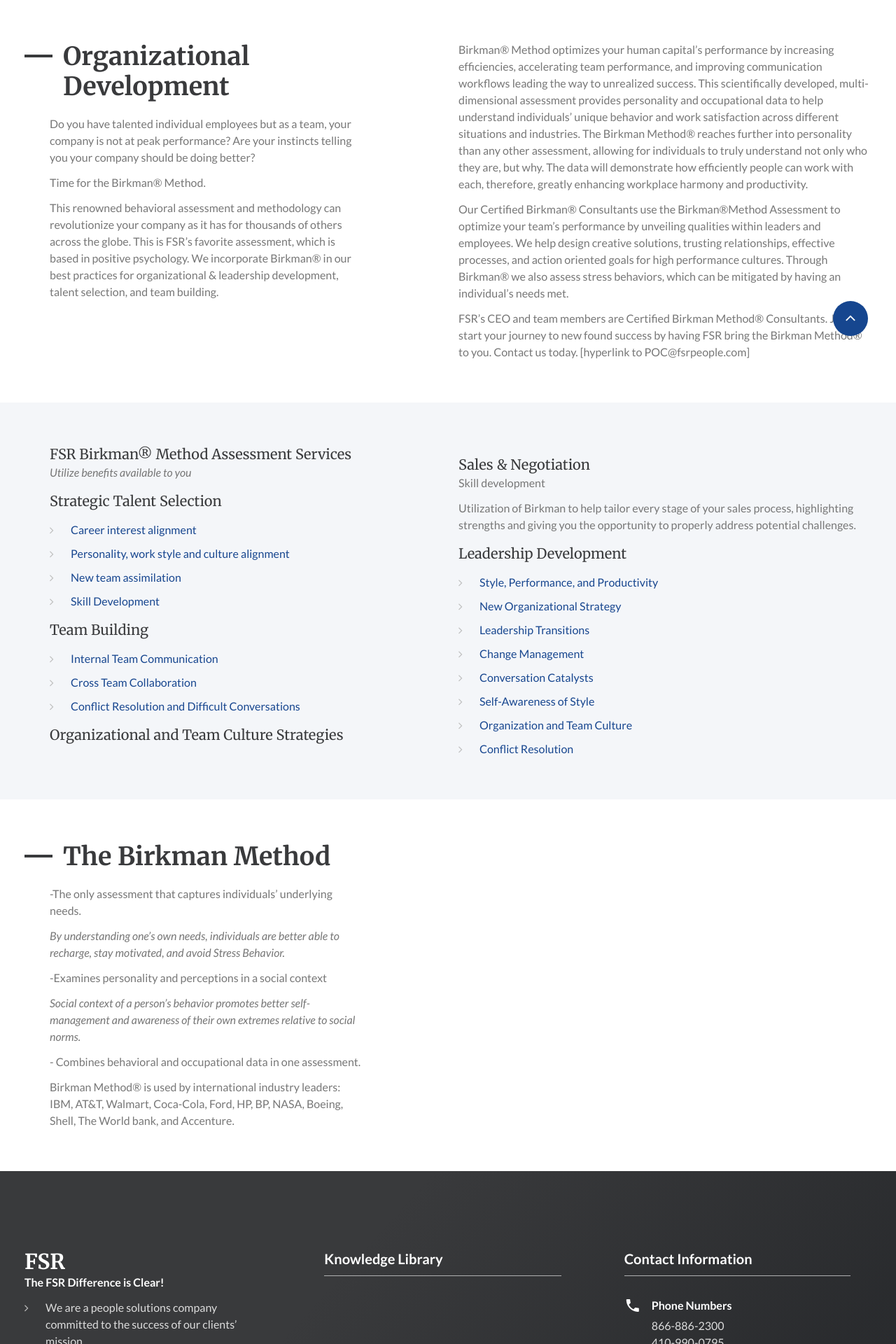
After one commit to samreye84/fsrpeople, a PHP site: page /organizational-development.php in a window 1280 px wide. The commit adds this page. Shown: the part 380-2300 px from the top of the page at 70% size. Run offline with PHP 8.4, Linux system fonts and the light colour scheme.

Commit message:
Org dev page

```diff
--- a/includes/common.php
+++ b/includes/common.php
@@ -29,6 +29,7 @@
                <option value="-1">Navigate to...</option>
                  <option value="index.php">Home</option>
                  <option value="#">Markets</option>
+                   <option value="organizational-development.php">&nbsp;&nbsp; - Organizational Development</option>
                    <option value="leadership-and-executive-search.php">&nbsp;&nbsp; - Leadership &amp; Executive Search</option>
                    <option value="talent-acquisition.php">&nbsp;&nbsp; - Talent Selection</option>
                    <option value="workforce-solutions.php">&nbsp;&nbsp; - Workforce Solutions</option>
@@ -77,6 +78,8 @@
 
                             <li ' . (($page == 'markets') ? "class='active'" : "") . '><a href="#"><span>Markets</span></a>
                               <ul class="rd-navbar-dropdown">
+                                <li><a href="./organizational-development.php"><span class="text-middle">Organizational Development</span></a>
+                                </li>
                                 <li><a href="./leadership-and-executive-search.php"><span class="text-middle">Leadership &amp; Executive Search</span></a>
                                 </li>
                                 <li><a href="./talent-acquisition.php"><span class="text-middle">Talent Selection</span></a>
--- /dev/null
+++ b/organizational-development.php
@@ -0,0 +1,192 @@
+<!DOCTYPE html>
+<?php $page = 'markets'; require_once('includes/common.php'); ?>
+<html lang="en" class="wow-animation">
+  <head>
+    <!-- Site Title-->
+    <title>Organizational Development</title>
+    <meta name="format-detection" content="telephone=no">
+    <meta name="viewport" content="width=device-width, height=device-height, initial-scale=1.0, maximum-scale=1.0, user-scalable=0">
+    <meta http-equiv="X-UA-Compatible" content="IE=edge">
+    <meta charset="utf-8">
+    <link rel="icon" href="images/favicon.ico" type="image/x-icon">
+    <!-- Stylesheets-->
+    <link rel="stylesheet" type="text/css" href="//fonts.googleapis.com/css?family=Montserrat:400,700%7CMerriweather:300,400,400i,700,700i%7CLato:400,400i,700,900">
+    <link rel="stylesheet" href="css/style.css">
+		<!--[if lt IE 10]>
+    <div style="background: #212121; padding: 10px 0; box-shadow: 3px 3px 5px 0 rgba(0,0,0,.3); clear: both; text-align:center; position: relative; z-index:1;"><a href="http://windows.microsoft.com/en-US/internet-explorer/"><img src="images/ie8-panel/warning_bar_0000_us.jpg" border="0" height="42" width="820" alt="You are using an outdated browser. For a faster, safer browsing experience, upgrade for free today."></a></div>
+    <script src="js/html5shiv.min.js"></script>
+		<![endif]-->
+	<style>
+
+nav.rd-navbar.rd-navbar-top-panel.rd-navbar-default.rd-navbar-white.rd-navbar-static-fullwidth-transparent.rd-navbar-simple.rd-navbar-original.rd-navbar-static {
+    background: white;
+    box-shadow: inset 0 -2px 13px rgba(234, 234, 234, 0.48);
+	p {
+    color: #17468f;
+}
+}
+
+
+
+    </style>
+  <!-- Global site tag (gtag.js) - Google Analytics -->
+<script async src="https://www.googletagmanager.com/gtag/js?id=UA-113036929-1"></script>
+<script>
+  window.dataLayer = window.dataLayer || [];
+  function gtag(){dataLayer.push(arguments);}
+  gtag('js', new Date());
+
+  gtag('config', 'UA-113036929-1');
+</script>
+</head>
+  <body>
+    <!-- Page-->
+    <div class="page text-justify">
+      <!-- Page Head-->
+      <header class="page-header slider-menu-position">
+              <!-- RD Navbar Transparent-->
+               <?php echo $header; ?>
+        <!-- Modern Breadcrumbs-->
+        <div class="section-height-800 breadcrumb-modern bg-gservices context-dark text-center breadcrumbs-center">
+          <div class="shell section-bottom-30">
+            <div class="veil reveal-md-block">
+              <h1 class="text-bold">Organizational Development</h1>
+            </div>
+            <ul class="list-inline list-inline-with-arrows p">
+              <li><a href="index.php" class="text-white">Home</a></li>
+              <li>Markets</li>
+              <li>Organizational Development</li>
+            </ul>
+          </div>
+        </div>
+      </header>
+      <!-- 4 Colunms Layout-->
+
+<section class="section-60">
+        <div class="shell-fluid">
+          <div class="range range-xs-center range-md-left text-left">
+            <div class="cell-xs-10 cell-sm-8 cell-md-6 cell-lg-5">
+              <h2 class="header-preffix text-bold">Organizational Development</h2>
+              <div class="inset-md-left-36 inset-xl-left-110 offset-top-20">
+                <p>Do you have talented individual employees but as a team, your company is not at peak performance? Are your instincts telling you your company should be doing better? </p>
+                <p>Time for the Birkman® Method.</p>
+                <p>This renowned behavioral assessment and methodology can revolutionize your company as it has for thousands of others across the globe. This is FSR’s favorite assessment, which is based in positive psychology. We incorporate Birkman® in our best practices for organizational & leadership development, talent selection, and team building.</p>
+              </div>
+          </div>
+           <div class="cell-xs-10 cell-sm-8 cell-md-6 cell-lg-preffix-1">
+                <p>Birkman® Method optimizes your human capital’s performance by increasing efficiencies, accelerating team performance, and improving communication workflows leading the way to unrealized success. This scientifically developed, multi-dimensional assessment provides personality and occupational data to help understand individuals’ unique behavior and work satisfaction across different situations and industries. The Birkman Method® reaches further into personality than any other assessment, allowing for individuals to truly understand not only who they are, but why. The data will demonstrate how efficiently people can work with each, therefore, greatly enhancing workplace harmony and productivity. </p>
+                <p>Our Certified Birkman® Consultants use the Birkman®Method Assessment to optimize your team’s performance by unveiling qualities within leaders and employees. We help design creative solutions, trusting relationships, effective processes, and action oriented goals for high performance cultures. Through Birkman® we also assess stress behaviors, which can be mitigated by having an individual’s needs met. </p>
+                <p>FSR’s CEO and team members are Certified Birkman Method® Consultants. Jump start your journey to new found success by having FSR bring the Birkman Method® to you. Contact us today. [hyperlink to POC@fsrpeople.com]</p>
+          </div>
+        </div>
+      </section>
+
+
+
+            <!-- Inspiring Feedback-->
+<section class="section-60  bg-qua-haze">
+        <div class="shell-fluid">
+          <div class="range range-xs-center range-md-left text-left">
+            <div class="cell-xs-10 cell-sm-8 cell-md-6 cell-lg-5">
+              <div class="inset-md-left-36 inset-xl-left-110">
+                <h5>FSR Birkman® Method Assessment Services</h5>
+                <p class="text-italic">Utilize benefits available to you </p>
+                <h5 class="offset-top-15">Strategic Talent Selection</h5>
+                  <ul class="list list-marked text-matrix offset-top-15">
+                    <li>	Career interest alignment</li>
+                    <li>	Personality, work style and culture alignment</li>
+                    <li>  New team assimilation</li>
+                    <li>	Skill Development</li>
+                  </ul>
+                <h5 class="offset-top-15">Team Building</h5>
+                  <ul class="list list-marked text-matrix offset-top-15">
+                    <li>  Internal Team Communication</li>
+                    <li>  Cross Team Collaboration</li>
+                    <li>  Conflict Resolution and Difficult Conversations</li>
+                  </ul>
+                  <h5 class="offset-top-15">Organizational and Team Culture Strategies</h5>
+              </div>
+            </div>
+            <div class="cell-xs-10 cell-sm-8 cell-md-6 cell-lg-preffix-1">
+                <h5 class="offset-top-15">Sales & Negotiation</h5>
+                  <p>Skill development</p>
+                  <p>Utilization of Birkman to help tailor every stage of your sales process, highlighting strengths and giving you the opportunity to properly address potential challenges.</P>
+                <h5 class="offset-top-15">Leadership Development</h5>
+                <ul class="list list-marked text-matrix offset-top-15">
+                  <li>Style, Performance, and Productivity</li>
+                  <li>New Organizational Strategy</li>
+                  <li>Leadership Transitions</li>
+                  <li>Change Management</li>
+                  <li>Conversation Catalysts</li>
+                  <li>Self-Awareness of Style</li>
+                  <li>Organization and Team Culture</li>
+                  <li>Conflict Resolution</li>
+                </ul>
+            </div>
+          </div>
+        </div>
+      </section>
+
+
+<section class="section-60">
+        <div class="shell-fluid">
+          <div class="range range-xs-center range-md-left text-left">
+            <div class="cell-xs-10 cell-sm-8 cell-md-6 cell-lg-5">
+              <h2 class="header-preffix text-bold">The Birkman Method</h2>
+              <div class="inset-md-left-36 inset-xl-left-110 offset-top-20">
+                <p>-The only assessment that captures individuals’ underlying needs.</p>
+                <p class="text-italic">By understanding one’s own needs, individuals are better able to recharge, stay motivated, and avoid Stress Behavior.</p>
+                <p>-Examines personality and perceptions in a social context</p>
+                <p class="text-italic">Social context of a person’s behavior promotes better self-management and awareness of their own extremes relative to social norms.</p>
+                <p>- Combines behavioral and occupational data in one assessment.</p>
+                <p class="text-italic"FSR will measure how employees relate to the people around them through their communication style, giving insights into potential gaps in an organization’s culture.</p>
+                <p>Birkman Method® is used by international industry leaders: IBM, AT&T, Walmart, Coca-Cola, Ford, HP, BP, NASA, Boeing, Shell, The World bank, and Accenture. </p>
+          </div>
+        </div>
+      </section>
+
+      <!-- Page Footer-->
+      <?php echo $footer ?>
+    </div>
+    <!-- Global Mailform Output-->
+    <div id="form-output-global" class="snackbars"></div>
+    <!-- PhotoSwipe Gallery-->
+    <div tabindex="-1" role="dialog" aria-hidden="true" class="pswp">
+      <div class="pswp__bg"></div>
+      <div class="pswp__scroll-wrap">
+        <div class="pswp__container">
+          <div class="pswp__item"></div>
+          <div class="pswp__item"></div>
+          <div class="pswp__item"></div>
+        </div>
+        <div class="pswp__ui pswp__ui--hidden">
+          <div class="pswp__top-bar">
+            <div class="pswp__counter"></div>
+            <button title="Close (Esc)" class="pswp__button pswp__button--close"></button>
+            <button title="Share" class="pswp__button pswp__button--share"></button>
+            <button title="Toggle fullscreen" class="pswp__button pswp__button--fs"></button>
+            <button title="Zoom in/out" class="pswp__button pswp__button--zoom"></button>
+            <div class="pswp__preloader">
+              <div class="pswp__preloader__icn">
+                <div class="pswp__preloader__cut">
+                  <div class="pswp__preloader__donut"></div>
+                </div>
+              </div>
+            </div>
+          </div>
+          <div class="pswp__share-modal pswp__share-modal--hidden pswp__single-tap">
+            <div class="pswp__share-tooltip"></div>
+          </div>
+          <button title="Previous (arrow left)" class="pswp__button pswp__button--arrow--left"></button>
+          <button title="Next (arrow right)" class="pswp__button pswp__button--arrow--right"></button>
+          <div class="pswp__caption">
+            <div class="pswp__caption__cent"></div>
+          </div>
+        </div>
+      </div>
+    </div>
+    <!-- Java script-->
+    <script src="js/core.min.js"></script>
+    <script src="js/script.js"></script>
+  </body>
+</html>
```
